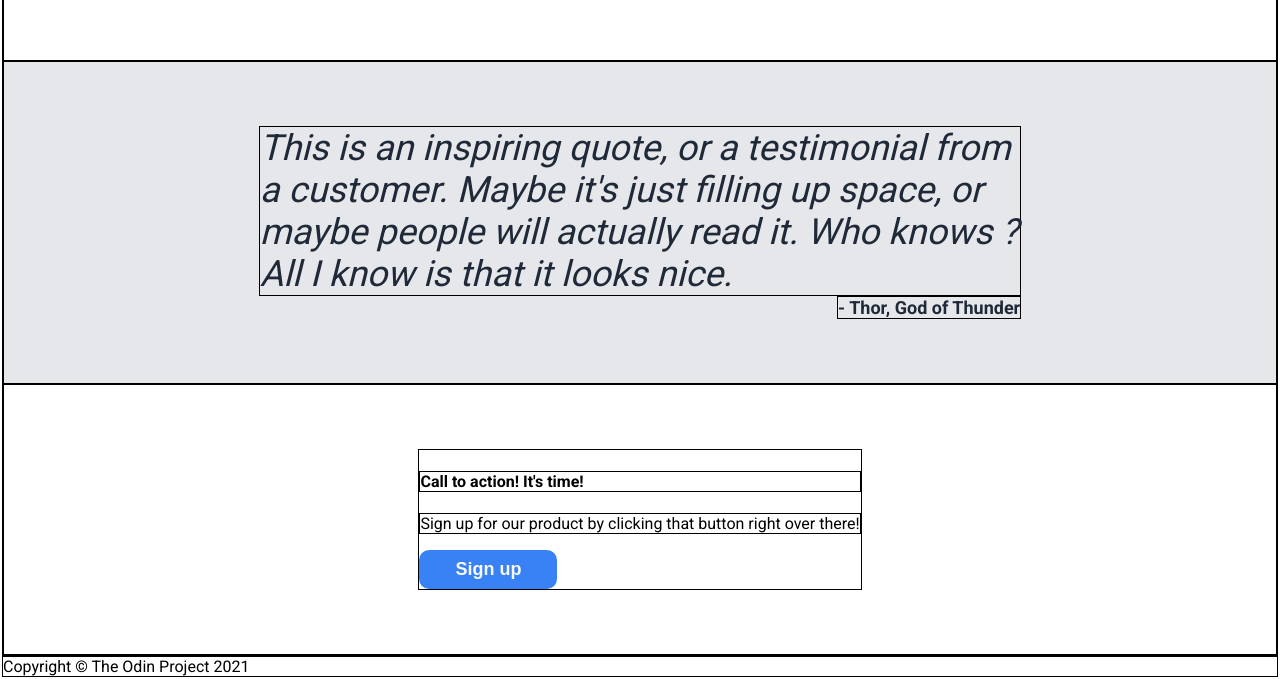
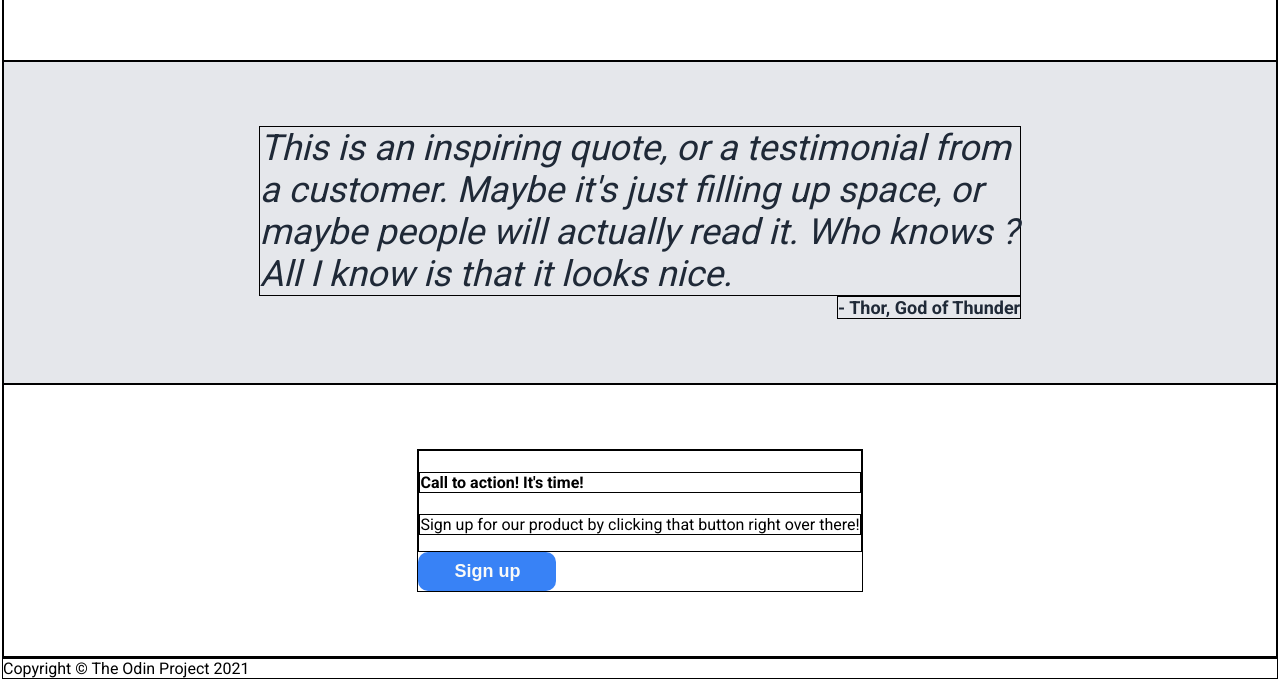
Before and after one commit to Arkhavy/odin-landing-page, a plain HTML site: page index.html in a window 1280 px wide. Shown: the part 841-1520 px from the top of the page. Drawn offline with Linux system fonts and the light colour scheme.

Commit message:
[CORE] Add action-container in section four
Mostly to handle blue background in the fourth section

```diff
--- a/index.html
+++ b/index.html
@@ -52,14 +52,18 @@
 				</figure>
 			</div>
 		</section>
+
 		<section id="three">
 			<p id="citation">This is an inspiring quote, or a testimonial from a customer. Maybe it's just filling up space, or maybe people will actually read it. Who knows ? All I know is that it looks nice.</p>
 			<p id="signature">- Thor, God of Thunder</p>
 		</section>
+
 		<section id="four">
-			<div>
-				<h4>Call to action! It's time!</h4>
-				<p>Sign up for our product by clicking that button right over there!</p>
+			<div id="action-container">
+				<div id="action-text">
+					<h4>Call to action! It's time!</h4>
+					<p>Sign up for our product by clicking that button right over there!</p>
+				</div>
 				<button>Sign up</button>
 			</div>
 		</section>
```
